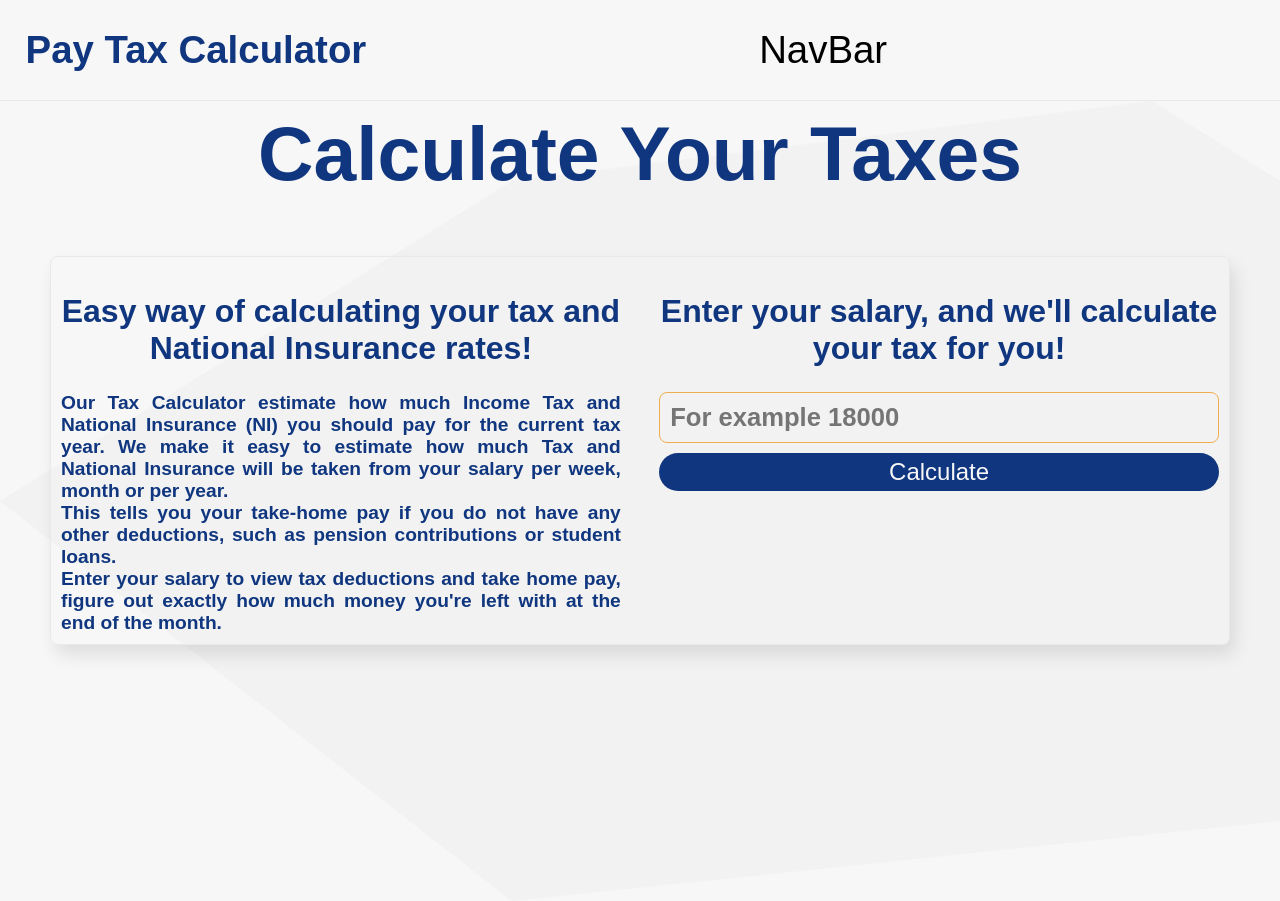
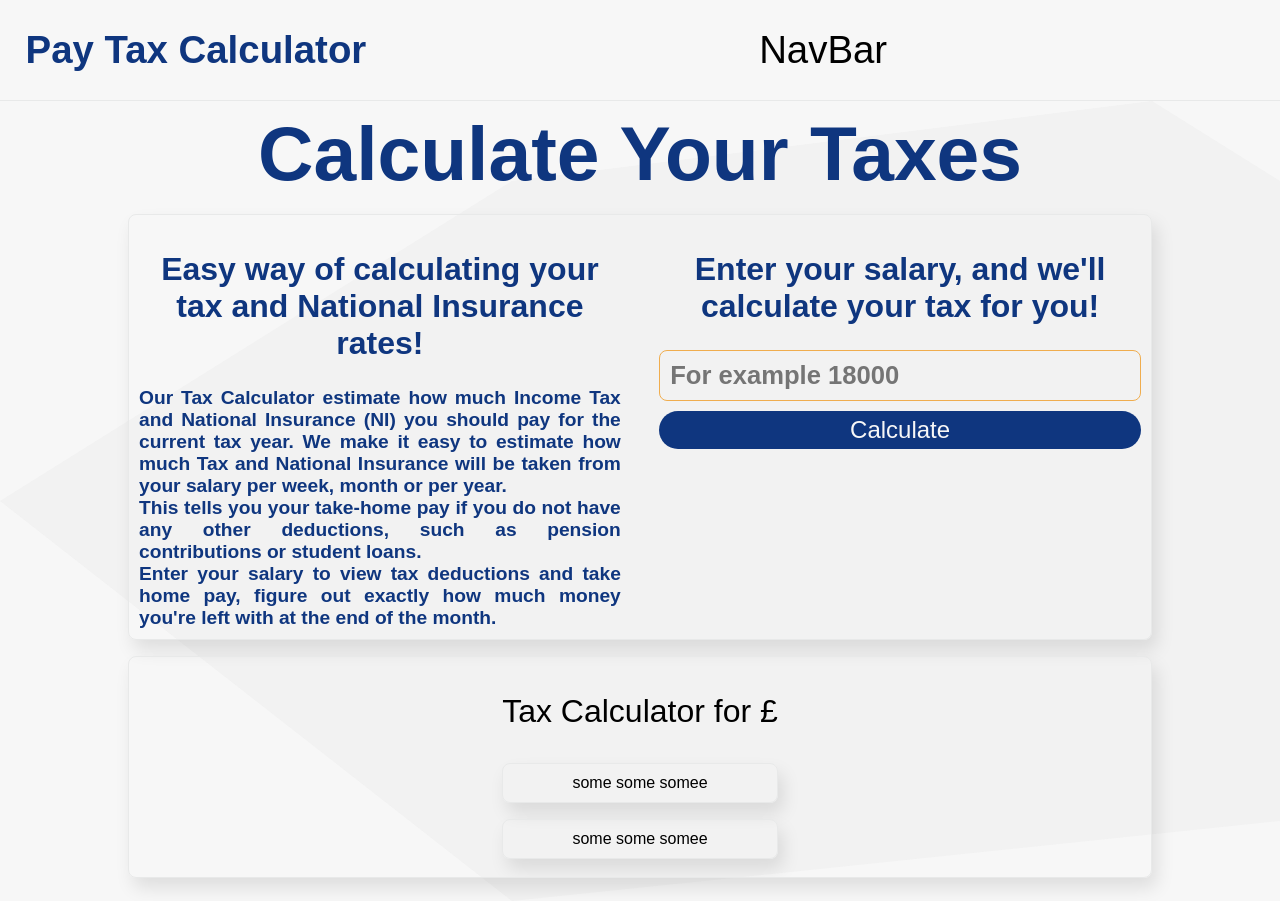
Before and after one commit to EdAncerys/ReactTCAppUK, a React (Create React App) app: page / in a window 1280 px wide. Both pictures are taken after a click on the element "Calculate". Built offline with nearby package versions, Linux system fonts and the light colour scheme; a web font is replaced by a local one.

Commit message:
Add browser icon img

```diff
--- a/public/index.html
+++ b/public/index.html
@@ -14,10 +14,7 @@
       content="https://images.pexels.com/photos/5466810/pexels-photo-5466810.jpeg?auto=compress&cs=tinysrgb&dpr=2&h=640&w=426"
     />
 
-    <link
-      rel="icon"
-      href="https://images.pexels.com/photos/9660/business-money-pink-coins.jpg?auto=compress&cs=tinysrgb&dpr=2&h=640&w=418"
-    />
+    <link rel="icon" href="/../src/img/TaxCalculatorLogo.png" />
 
     <title>Tax Calculator</title>
   </head>
--- a/src/components/BoxContainer.jsx
+++ b/src/components/BoxContainer.jsx
@@ -2,7 +2,7 @@ import React, { useState } from 'react';
 
 import colors from '../config/colors';
 
-export default function BoxContainer({ children, mouseHover }) {
+export default function BoxContainer({ children, height, mouseHover }) {
   const [hover, setHover] = useState(false);
 
   const boxShadow =
@@ -16,13 +16,13 @@ export default function BoxContainer({ children, mouseHover }) {
         display: 'grid',
         justifyContent: 'center',
         alignContent: 'center',
-        margin: `50px`,
+        margin: `1vh 0`,
         padding: `10px`,
         border: `1px solid ${colors.silver}`,
         borderRadius: `8px`,
         boxShadow: boxShadow,
         transition: `all 250ms ease-in-out`,
-        minHeight: '150px',
+        height: `${height}`,
         overflow: 'auto',
       }}
       onPointerEnter={() => setHover(!hover)}
--- a/src/components/FrontPageContent.jsx
+++ b/src/components/FrontPageContent.jsx
@@ -12,12 +12,23 @@ export default function FrontPageContent({ props }) {
   return (
     <div style={styles.container}>
       <div style={styles.mainHeader}>Calculate Your Taxes</div>
-      <div>
+      <div style={styles.formContainer}>
         <BoxContainer mouseHover="true">
           <TaxForm />
         </BoxContainer>
       </div>
-      {salary !== '' && <div>{salary}</div>}
+      {salary !== '' && (
+        <BoxContainer mouseHover="true">
+          <div style={styles.tableHeader}>Tax Calculator for £ {salary}</div>
+
+          <BoxContainer mouseHover="true">
+            {salary} some some somee
+          </BoxContainer>
+          <BoxContainer mouseHover="true">
+            {salary} some some somee
+          </BoxContainer>
+        </BoxContainer>
+      )}
       <div style={styles.backgroundShape}></div>
     </div>
   );
@@ -26,6 +37,7 @@ export default function FrontPageContent({ props }) {
 const styles = {
   container: {
     display: 'grid',
+    justifyContent: 'center',
     width: '100%',
   },
   mainHeader: {
@@ -38,6 +50,15 @@ const styles = {
     fontWeight: '800',
     color: `${colors.primary}`,
   },
+  tableHeader: {
+    margin: '2vw auto',
+    padding: '20px auto',
+    fontSize: `2.5vw`,
+    textAlign: 'center',
+  },
+  formContainer: {
+    width: `80vw`,
+  },
   backgroundShape: {
     position: 'absolute',
     opacity: '0.4',
```
Also changed, not shown: src/img/TaxCalculatorLogo.png (added).
